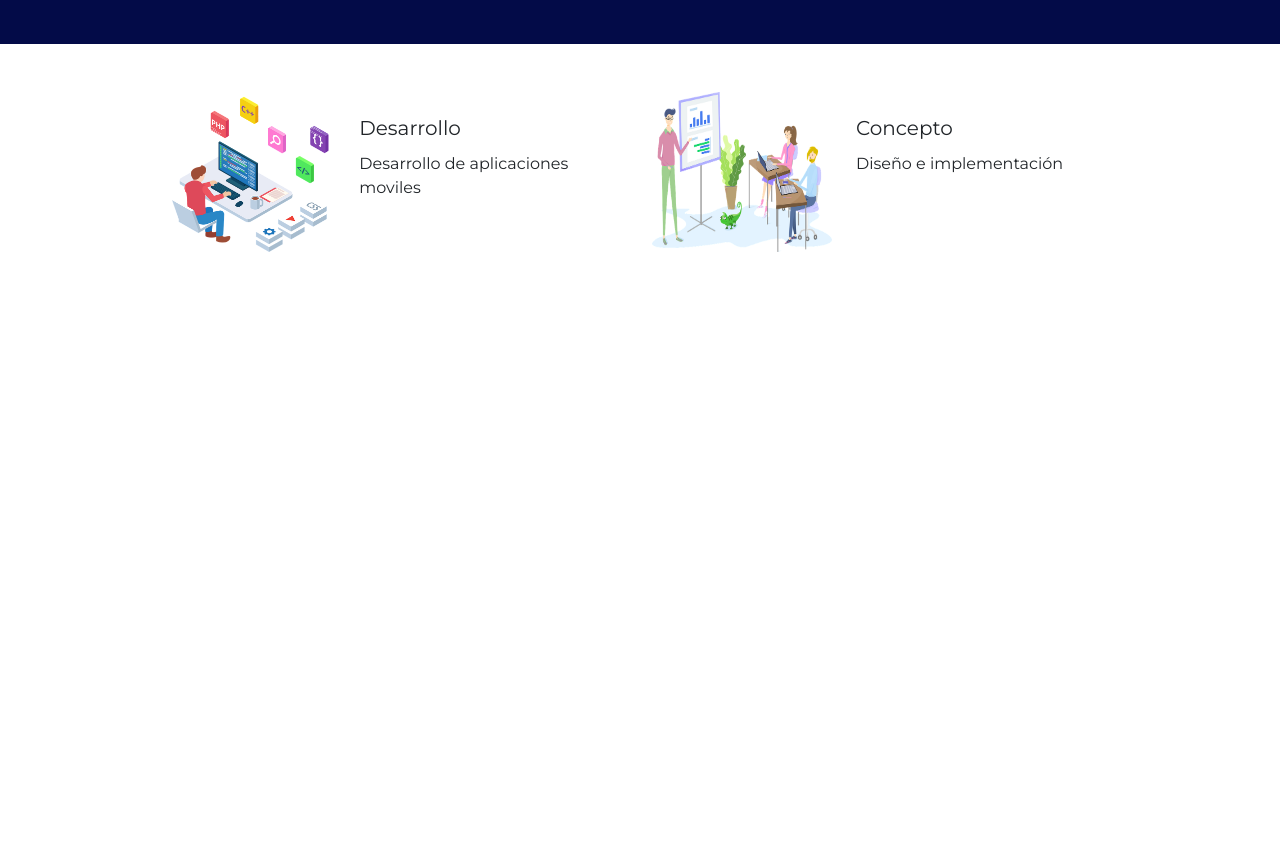
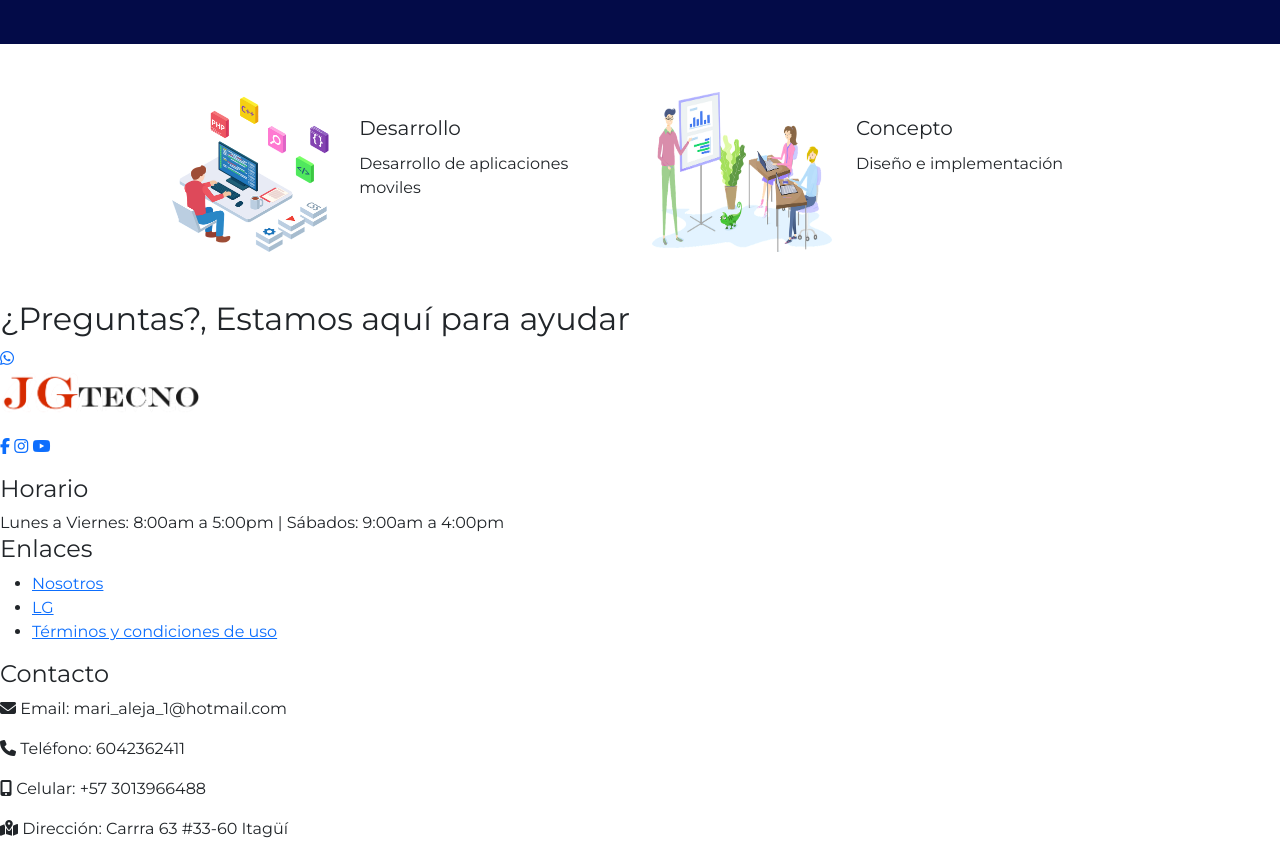
Before and after one commit to Malejacardona/ProyectoGrupo2, a plain HTML site: page index.html in a window 1280 px wide. Shown: the part 1166-2023 px from the top of the page. Before the commit the page ends 1466 px from the top, so only its background shows below. Drawn offline with nearby package versions, Linux system fonts and the light colour scheme.

Commit message:
indexterminado

```diff
--- a/index.html
+++ b/index.html
@@ -168,6 +168,73 @@
     </div>
   </section>
 
+  <!-- Footer en M. BEM -->
+  <footer id="page-footer">
+    <div class="footer__cta">
+      <div class="footer__cta-ftcontainer">
+        <h2 class="cta__txt">¿Preguntas?, Estamos aquí para ayudar</h2>
+        <div class="cta__ftrow">
+          <a href="wa.me/573013966488" class="cta__btn" target="_blank"><i class="fa fa-whatsapp"></i></a>
+        </div>
+      </div>
+    </div>
+    <div class="ftcontainer">
+      <div class="footer__menu">
+        <figure>
+          <img src="/images/logo.png" alt="logo" width="200" class="footer__logo">
+        </figure>
+        <!-- iconos de redes sociales -->
+        <p class="ft-social-row">
+          <a href="http://www.facebook.com/" target="_blank" class="ft-social"><i class="fa fa-facebook"></i></a>
+          <a href="http://www.instagram.com/" target="_blank" class="ft-social"><i class="fa fa-instagram"></i></a>
+          <a href="http://www.youtube.com/" target="_blank" class="ft-social"><i class="fa fa-youtube"></i></a>
+        </p>
+      </div>
+      <!-- Horarios -->
+      <div class="footer__menu">
+        <h4 class="footer__title">Horario</h4>
+        <span class="footer__info">
+          Lunes a Viernes: 8:00am a 5:00pm | Sábados: 9:00am a 4:00pm
+        </span>
+      </div>
+      <!-- Enlaces -->
+      <div class="footer__menu">
+        <h4 class="footer__title">Enlaces</h4>
+        <ul class="ft-link">
+          <li class="footer__link">
+            <a href="nosotros.html" target="_blank">Nosotros</a>
+          </li>
+          <li class="footer__link">
+            <a href="lg.html" target="_blank">LG</a>
+          </li>
+          <li class="footer__link">
+            <a href="condiciones.html" target="_blank">Términos y condiciones de uso</a>
+          </li>
+        </ul>
+      </div>
+      <!-- Contactos -->
+      <div class="footer__menu">
+        <h4 class="footer_title">Contacto</h4>
+        <p class="footer__info">
+          <i class="fas fa-envelope"></i>
+          Email: mari_aleja_1@hotmail.com
+        </p>
+        <p class="footer__info">
+          <i class="fas fa-phone"></i>
+          Teléfono: 6042362411
+        </p>
+        <p class="footer__info">
+          <i class="fas fa-mobile-alt"></i>
+          Celular: +57 3013966488
+        </p>
+        <p class="footer__info">
+          <i class="fas fa-map-marked-alt"></i>
+          Dirección: Carrra 63 #33-60 Itagüí
+        </p>
+      </div>
+    </div>
+  </footer>
+
 
   <!-- Se copia y pega la parte de los script de CDN via jsdelivr de https://getbootstrap.com/docs/5.2/getting-started/download/ -->
   <script src="https://cdn.jsdelivr.net/npm/@popperjs/core@2.11.6/dist/umd/popper.min.js" integrity="sha384-oBqDVmMz9ATKxIep9tiCxS/Z9fNfEXiDAYTujMAeBAsjFuCZSmKbSSUnQlmh/jp3" crossorigin="anonymous"></script>
```
